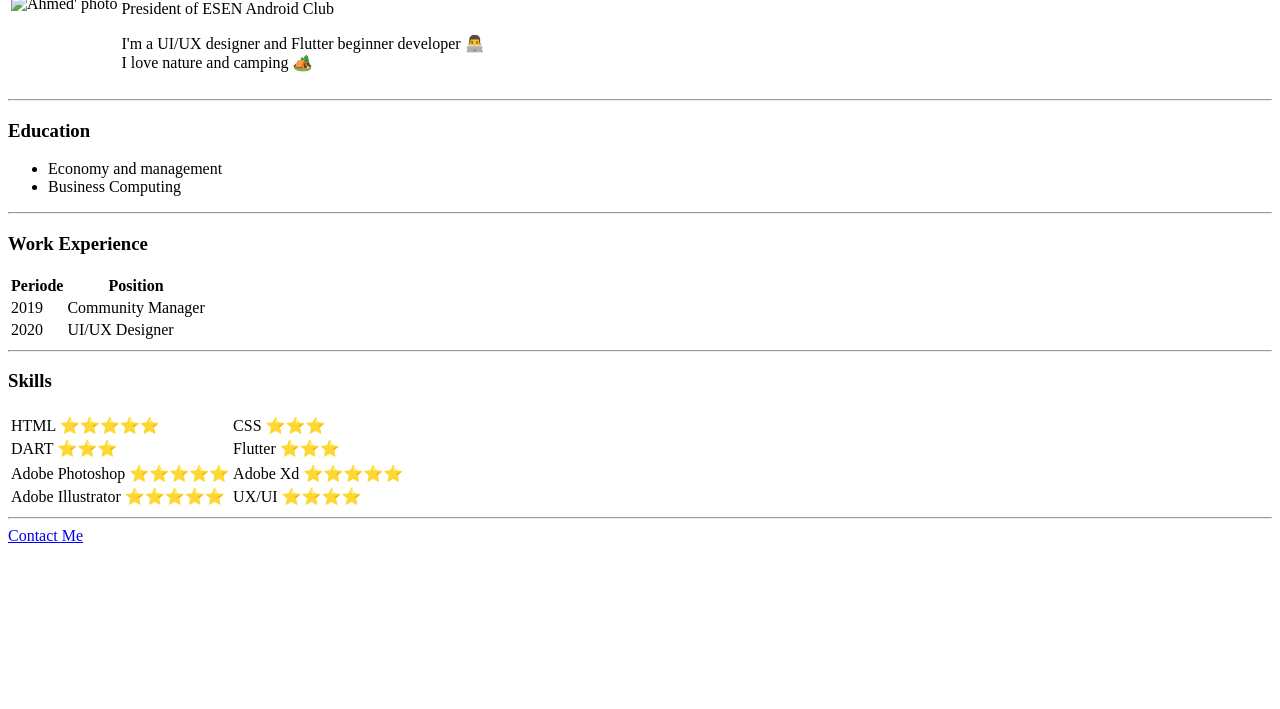
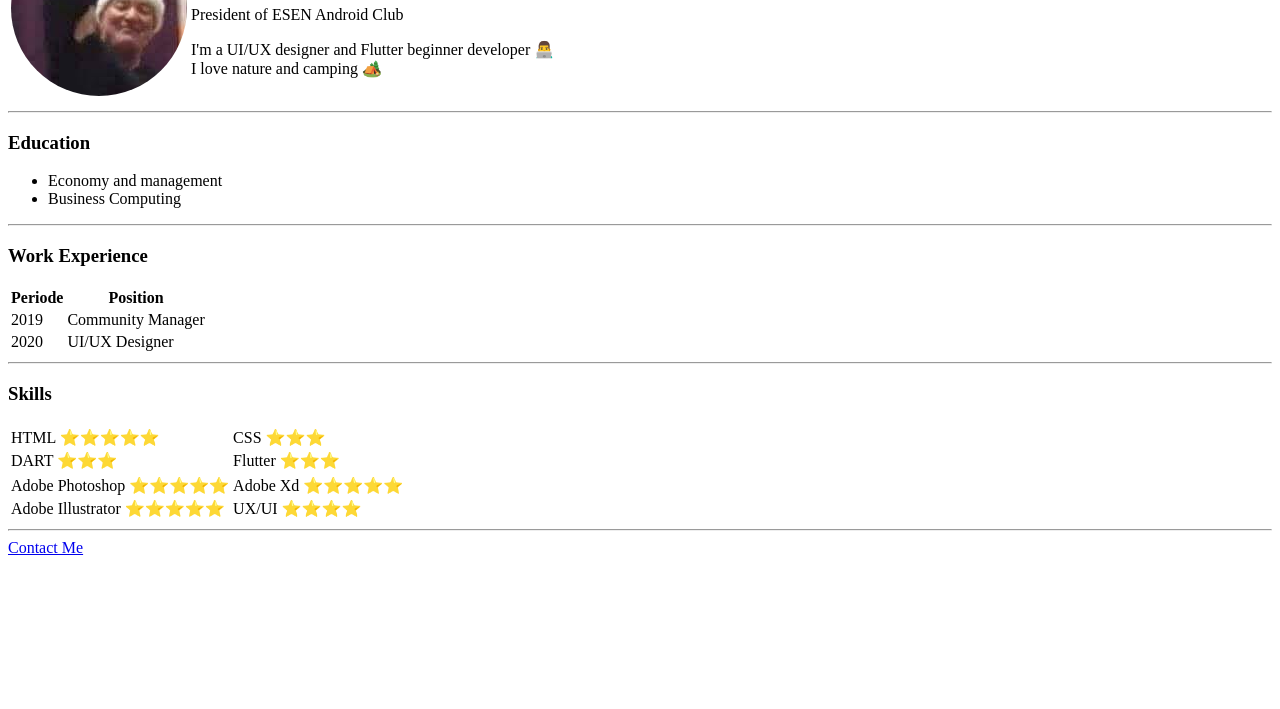
Before and after one commit to ahmedmaknessi/cv, a plain HTML site: page index.html in a window 1280 px wide. Shown: the part 91-800 px from the top of the page. Drawn offline with Linux system fonts and the light colour scheme; the site is published under a folder, as on GitHub Pages, so addresses that start at the root find nothing.

Commit message:
fix image path

```diff
--- a/index.html
+++ b/index.html
@@ -10,7 +10,7 @@
       <table>
           <tr>
             <td>
-                <img src="/image.png" alt="Ahmed' photo" />
+                <img src="./image.png" alt="Ahmed' photo" />
           </td>
             <td>
                 <h1>Ahmed Maknessi</h1>
```
